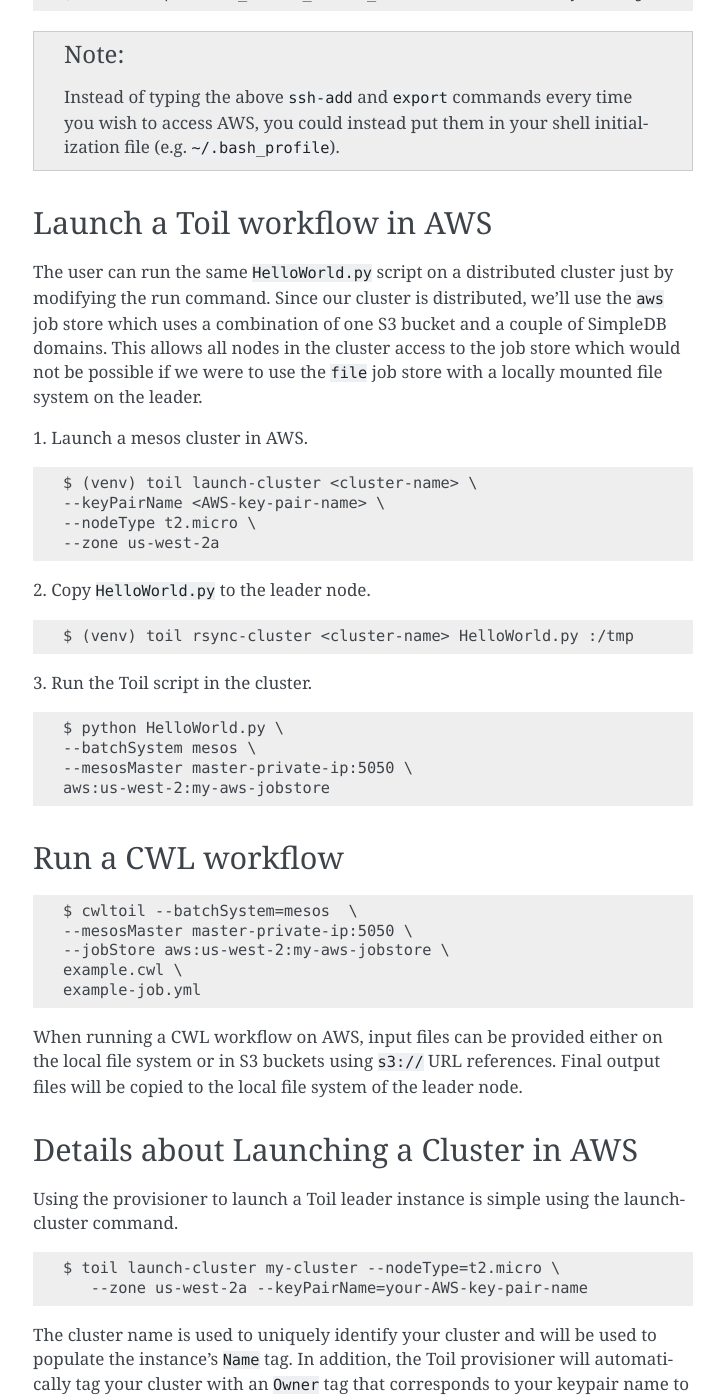
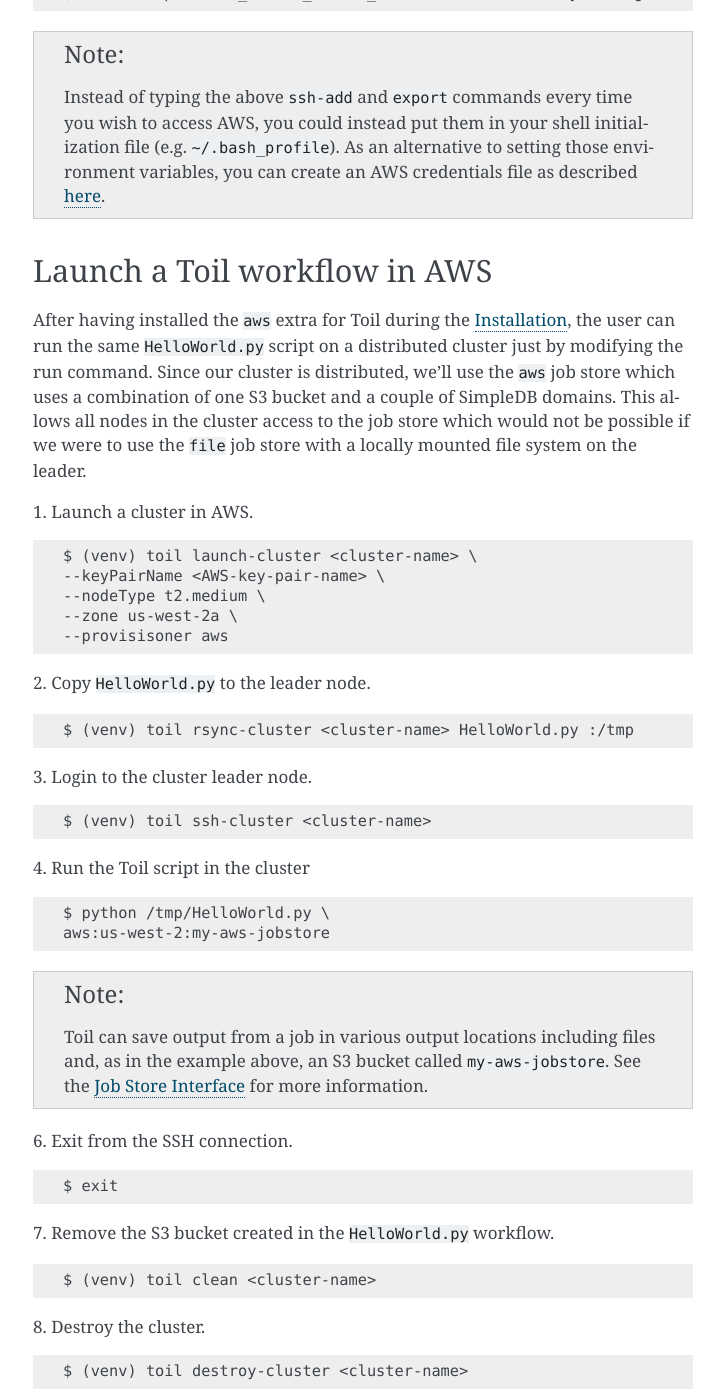
Before and after one commit to DataBiosphere/toil, a Sphinx documentation site: the page built from docs/running/amazon.rst, in a window 1280 px wide and 1400 px high, scrolled down 620 px. Shown: the whole window, without its empty margins (387-1111 px from the left). Built offline with Sphinx 7.4.7, drawn with Linux system fonts in a browser that asks for light colours; the version number could not be read and is left out; some of the changed text lies outside the part shown.

Commit message:
fixed broken link and addressed all comments on github from jesse.

```diff
--- a/docs/deploying.rst
+++ b/docs/deploying.rst
@@ -235,4 +235,4 @@
 Toil comes with the Toil Appliance, a Docker image with Mesos and Toil baked in.
 It's easily deployed, only needs Docker, and allows for workflows to be run in
 single-machine mode and for clusters of VMs to be provisioned. For more
-information, see the :ref:`cloudInstallation` section.
+information, see the :ref:`CloudRunning` section.
--- a/docs/running/amazon.rst
+++ b/docs/running/amazon.rst
@@ -34,48 +34,98 @@
 
 .. note::
 
-   Instead of typing the above ``ssh-add`` and ``export`` commands every time you wish to access AWS, you could instead put them in your shell initialization file (e.g. ``~/.bash_profile``).
+   Instead of typing the above ``ssh-add`` and ``export`` commands every time you wish to access AWS, you could instead put them in your shell initialization file (e.g. ``~/.bash_profile``).  As an alternative to setting those environment variables, you can create an AWS credentials file as described here_.
+
+.. _here: http://docs.aws.amazon.com/cli/latest/userguide/cli-chap-getting-started.html
 
 
 Launch a Toil workflow in AWS
 -----------------------------
-The user can run the same ``HelloWorld.py`` script on a distributed cluster just by modifying the run command. Since our cluster is distributed, we'll use the ``aws`` job store which uses a combination of one S3 bucket and a couple of SimpleDB domains.  This allows all nodes in the cluster access to the job store which would not be possible if we were to use the ``file`` job store with a locally mounted file system on the leader.
+After having installed the ``aws`` extra for Toil during the :ref:`installation-ref`, the user can run the same ``HelloWorld.py`` script on a distributed cluster just by modifying the run command. Since our cluster is distributed, we'll use the ``aws`` job store which uses a combination of one S3 bucket and a couple of SimpleDB domains.  This allows all nodes in the cluster access to the job store which would not be possible if we were to use the ``file`` job store with a locally mounted file system on the leader.
 
-1. Launch a mesos cluster in AWS.
+1. Launch a cluster in AWS.
 ::
 
    $ (venv) toil launch-cluster <cluster-name> \
    --keyPairName <AWS-key-pair-name> \
-   --nodeType t2.micro \
-   --zone us-west-2a
+   --nodeType t2.medium \
+   --zone us-west-2a \
+   --provisisoner aws
 
 2. Copy ``HelloWorld.py`` to the leader node.
 ::
 
-$ (venv) toil rsync-cluster <cluster-name> HelloWorld.py :/tmp
+  $ (venv) toil rsync-cluster <cluster-name> HelloWorld.py :/tmp
 
-3. Run the Toil script in the cluster.
+3. Login to the cluster leader node.
 ::
 
-   $ python HelloWorld.py \
-   --batchSystem mesos \
-   --mesosMaster master-private-ip:5050 \
-   aws:us-west-2:my-aws-jobstore
+  $ (venv) toil ssh-cluster <cluster-name>
 
-Run a CWL workflow
-------------------
-
+4. Run the Toil script in the cluster
 ::
 
-   $ cwltoil --batchSystem=mesos  \
-   --mesosMaster master-private-ip:5050 \
-   --jobStore aws:us-west-2:my-aws-jobstore \
-   example.cwl \
-   example-job.yml
+  $ python /tmp/HelloWorld.py \
+  aws:us-west-2:my-aws-jobstore
+
+.. note::
+
+   Toil can save output from a job in various output locations including files and, as in the example above, an S3 bucket called ``my-aws-jobstore``.  See the :ref:`jobStoreInterface` for more information.
+
+6. Exit from the SSH connection.
+::
+
+  $ exit
+
+7. Remove the S3 bucket created in the ``HelloWorld.py`` workflow.
+::
+
+  $ (venv) toil clean <cluster-name>
+
+8. Destroy the cluster.
+::
+
+  $ (venv) toil destroy-cluster <cluster-name>
+
+.. _Toil development guide: jobStoreInterface
+
+
+Run a CWL workflow on AWS
+-------------------------
+In this section, we describe how to run a CWL workflow with Toil on AWS.
+
+
+1. Launch the workflow in AWS.
+::
+
+   $ (venv) toil launch-cluster <cluster-name> \
+   --keyPairName <AWS-key-pair-name> \
+   --nodeType t2.medium \
+   --zone us-west-2a \
+   --provisisoner aws
+
+2. Copy the example.cwl workflow and associated YML file to the cluster.
+::
+
+  $ (venv) toil rsync-cluster <cluster-name> example.cwl :/tmp
+  $ (venv) toil rsync-cluster <cluster-name> example-job.yml :/tmp
+
+3. Launch the CWL workflow.
+::
+
+  $ (venv) toil ssh-cluster <cluster-name> \
+   cwltoil \
+   /tmp/example.cwl \
+   /tmp/example-job.yml
 
 When running a CWL workflow on AWS, input files can be provided either on the
 local file system or in S3 buckets using ``s3://`` URL references. Final output
 files will be copied to the local file system of the leader node.
+
+4. Destroy the cluster.
+::
+
+  $ toil destroy-cluster <cluster-name>
 
 Details about Launching a Cluster in AWS
 ----------------------------------------
@@ -83,7 +133,7 @@
 Using the provisioner to launch a Toil leader instance is simple using the launch-cluster command.
 ::
 
-    $ toil launch-cluster my-cluster --nodeType=t2.micro \
+    $ toil launch-cluster my-cluster --nodeType=t2.medium \
        --zone us-west-2a --keyPairName=your-AWS-key-pair-name
 
 The cluster name is used to uniquely identify your cluster and will be used to
--- a/docs/running/cloud.rst
+++ b/docs/running/cloud.rst
@@ -1,4 +1,4 @@
-.. _Cloud_Running:
+.. _CloudRunning:
 
 Running in the Cloud
 ====================
--- a/docs/running/running.rst
+++ b/docs/running/running.rst
@@ -18,7 +18,7 @@
 
       from toil.job import Job
 
-      def helloWorld(message, memory="2G", cores=2, disk="3G"):
+      def helloWorld(message, memory="1G", cores=1, disk="1G"):
           return "Hello, world!, here's a message: %s" % message
 
       j = Job.wrapFn(helloWorld, "You did it!")
```
